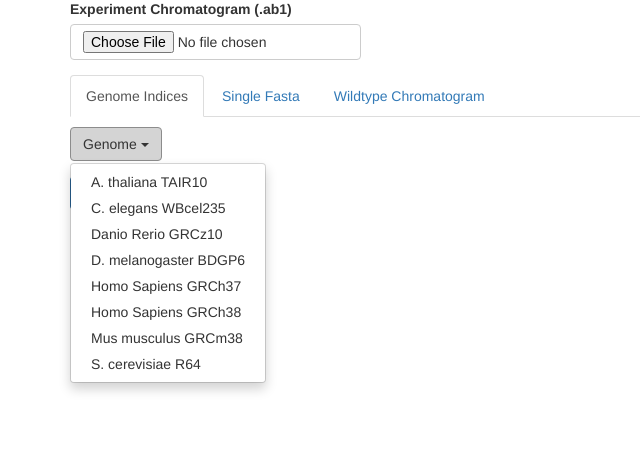
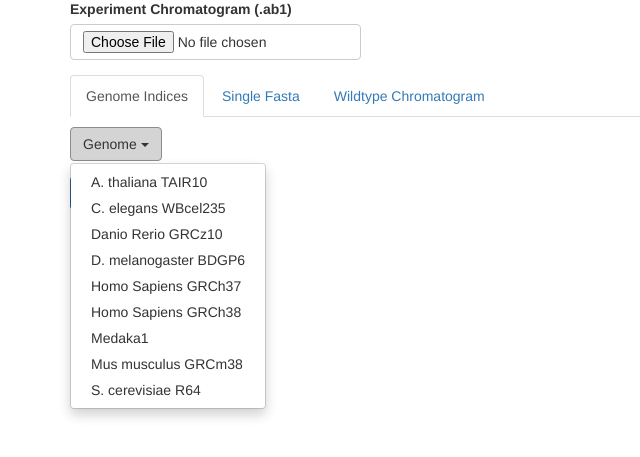
Before and after one commit to gear-genomics/indigo, a Flask app: page / in a window 1280 px wide, after a click on "Genome". Shown: the part 220-677 px from the top of the page, without its empty margins (0-640 px from the left). Run offline with Flask 2, Linux system fonts and the light colour scheme; some libraries are stand-ins or nearby versions.

Commit message:
added medaka

```diff
--- a/ws/templates/upload.html
+++ b/ws/templates/upload.html
@@ -52,6 +52,7 @@
 				    <li onclick="$('#genome').val('Drosophila_melanogaster.BDGP6.dna.toplevel.fa.gz')"><a href="#">D. melanogaster BDGP6</a></li>
 				    <li onclick="$('#genome').val('Homo_sapiens.GRCh37.dna.primary_assembly.fa.gz')"><a href="#">Homo Sapiens GRCh37</a></li>
 				    <li onclick="$('#genome').val('Homo_sapiens.GRCh38.dna.primary_assembly.fa.gz')"><a href="#">Homo Sapiens GRCh38</a></li>
+				    <li onclick="$('#genome').val('Oryzias_latipes.MEDAKA1.dna.toplevel.fa.gz')"><a href="#">Medaka1</a></li>
 				    <li onclick="$('#genome').val('Mus_musculus.GRCm38.dna.primary_assembly.fa.gz')"><a href="#">Mus musculus GRCm38</a></li>
 				    <li onclick="$('#genome').val('Saccharomyces_cerevisiae.R64-1-1.dna.toplevel.fa.gz')"><a href="#">S. cerevisiae R64</a></li>
 				</ul>
```
